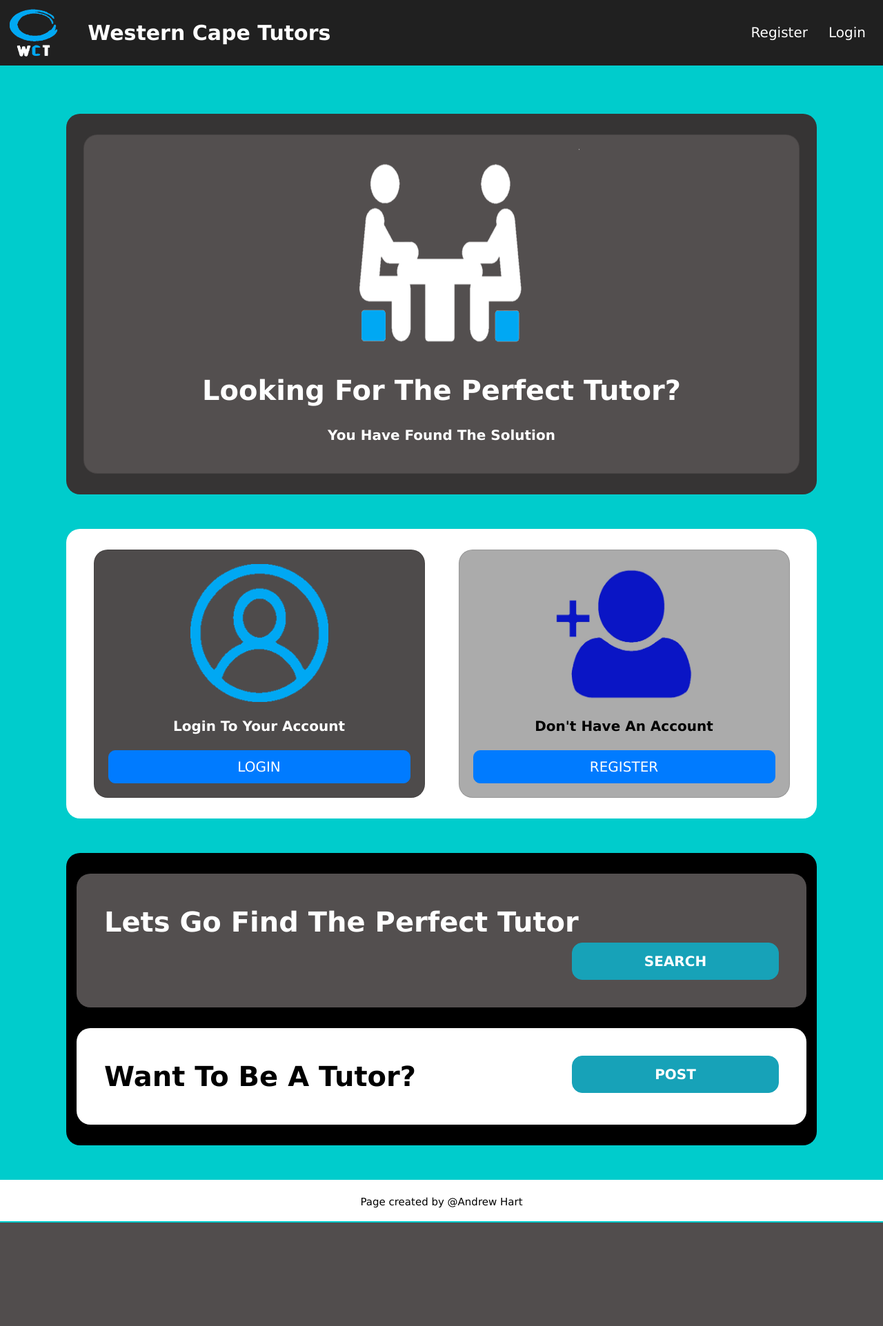
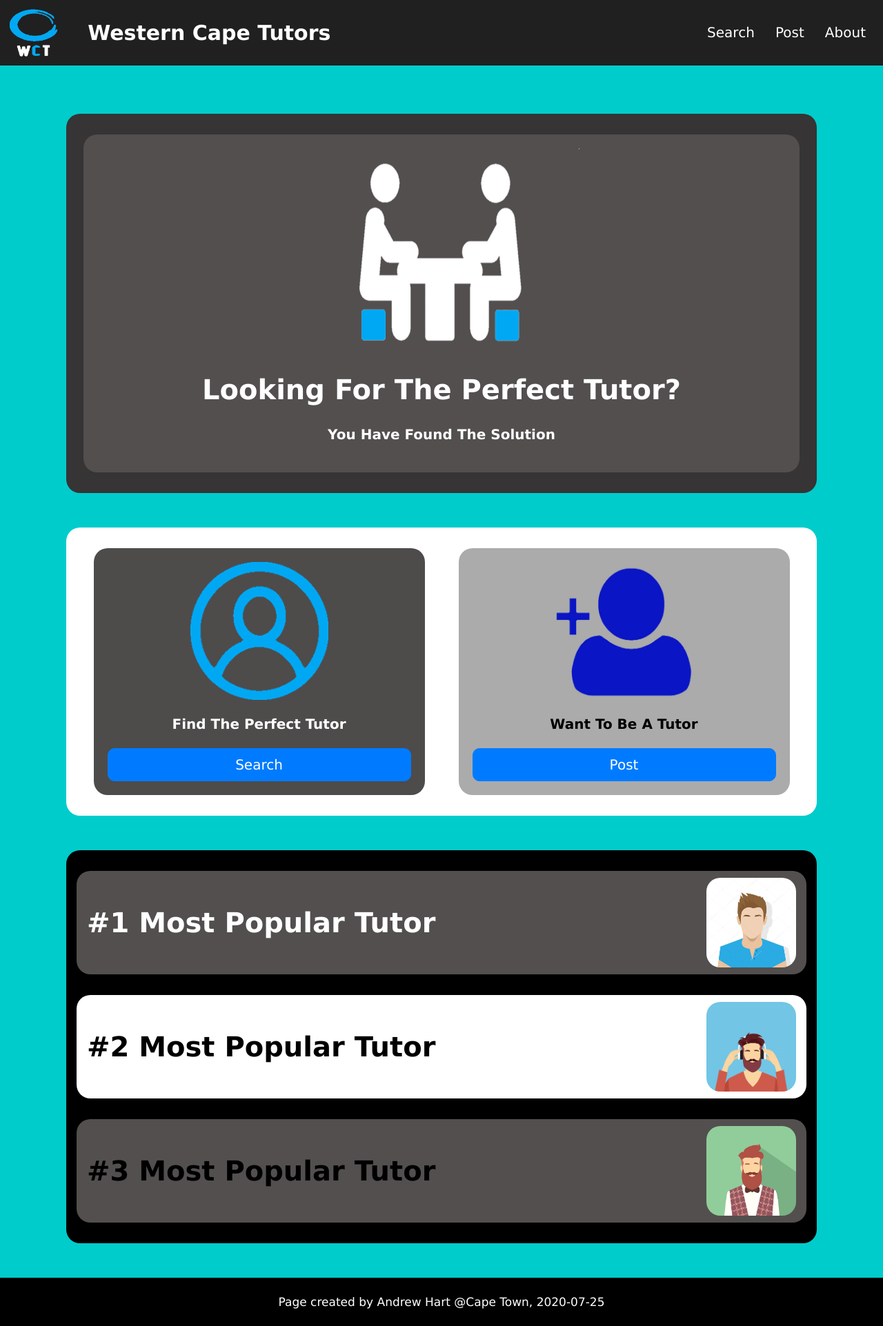
Before and after one commit to andy777-droid/Tutoring_Website, a PHP site: page /dashboard.html in a window 1280 px wide. Shown: the whole page at 69% size. Before the commit the page ends 1773 px from the top, so only its background shows below. Run offline with PHP 8.4, Linux system fonts and the light colour scheme.

Commit message:
removed login/registration

```diff
--- a/prototypes/project2/dashboard.html
+++ b/prototypes/project2/dashboard.html
@@ -13,8 +13,9 @@
         <a href="dashboard.html"><img src="logo.png" class="logo"></a>
         <div class="Title">Western Cape Tutors</div>
         <div class="menu">
-            <a href="register.html">Register</a>
-            <a href="login.html">Login</a>
+            <a href="search.html">Search</a>
+            <a href="post.html">Post</a>
+            <a href="about.html">About</a>
         </div>
     </header>
 
@@ -38,8 +39,8 @@
                     <div class="card" style="width: 30rem; background-color: #4e4b4b;">
                         <img class="card-img-top" src="login.png" alt="Card image cap">
                         <div class="card-body">
-                            <div class="card-title-1">Login To Your Account</div>
-                            <a href="login.html" class="btn btn-primary btn-lg btn-block">LOGIN</a>
+                            <div class="card-title-1">Find The Perfect Tutor</div>
+                            <a href="search.html" class="btn btn-primary btn-lg btn-block">Search</a>
                         </div>
                     </div>
                 </div>
@@ -48,8 +49,8 @@
                     <div class="card" style="width: 30rem; background-color: #ababab;">
                         <img class="card-img-top" src="register.jpg" alt="Card image cap">
                         <div class="card-body">
-                            <div class="card-title-2">Don't Have An Account</div>
-                            <a href="register.html" class="btn btn-primary btn-lg btn-block">REGISTER</a>
+                            <div class="card-title-2">Want To Be A Tutor</div>
+                            <a href="post.html" class="btn btn-primary btn-lg btn-block">Post</a>
                         </div>
                     </div>
                 </div>
@@ -59,23 +60,31 @@
 
         <div class="image-frame-3">
             <div class="row">
-                <div class="col-sm" style="background-color:rgb(83, 79, 79);border-radius: 20px; height: fit-content; padding: 40px; margin-bottom: 30px;">
-                    <div class="card-title-4" style="color: white;">Lets Go Find The Perfect Tutor</div>
-                    <button class="btn btn-info">SEARCH</button>
+                <div class="col-sm" style="background-color:rgb(83, 79, 79);border-radius: 20px; height: fit-content; margin-bottom: 30px;">
+                    <div class="card-title-4" style="color: white;">#1 Most Popular Tutor</div>
+                    <img src="tutor1.jpg" class="pp">
                 </div>
             </div>
 
             <div class="row">
-                <div class="col-sm" style="background-color: white; border-radius: 20px; height: fit-content; padding: 40px;">
-                    <div class="card-title-4">Want To Be A Tutor?</div>
-                    <button class="btn btn-info">POST</button>
+                <div class="col-sm" style="background-color: white; border-radius: 20px; height: fit-content; margin-bottom: 30px;">
+                    <div class="card-title-4">#2 Most Popular Tutor</div>
+                    <img src="tutor2.jpg" class="pp">
+
+                </div>
+            </div>
+
+            <div class="row">
+                <div class="col-sm" style="background-color:rgb(83, 79, 79); border-radius: 20px; height: fit-content;">
+                    <div class="card-title-4">#3 Most Popular Tutor</div>
+                    <img src="tutor3.jpg" class="pp">
                 </div>
             </div>
 
         </div>
     </div>
 
-    <footer>Page created by @Andrew Hart</footer>
+    <footer>Page created by Andrew Hart @Cape Town, 2020-07-25</footer>
 
 </body>
 
--- a/prototypes/project2/design.css
+++ b/prototypes/project2/design.css
@@ -112,6 +112,7 @@ header {
     margin: 0 auto;
     float: none;
     border-radius: 20px;
+    border: none;
     padding-top: 20px;
 }
 
@@ -127,6 +128,18 @@ header {
     height: 300px;
     margin: 0 auto;
     float: none;
+}
+
+.sponsors {
+    width: 100px;
+    height: 100px;
+}
+
+.contact {
+    background-color: white;
+    color: black;
+    border-radius: 20px;
+    padding: 20px;
 }
 
 .card-title-1 {
@@ -155,6 +168,8 @@ header {
     color: black;
     font-weight: bold;
     float: left;
+    height: 150px;
+    line-height: 150px;
 }
 
 .btn-primary {
@@ -168,6 +183,54 @@ header {
     font-size: 20px;
     font-weight: bold;
     line-height: 40px;
+}
+
+.form-post {
+    background-color: white;
+    margin-left: 150px;
+    margin-right: 150px;
+    margin-bottom: 50px;
+    border-radius: 20px;
+    height: fit-content;
+    width: auto;
+    padding: 30px;
+}
+
+.form-search {
+    background-color: white;
+    margin-left: 150px;
+    margin-right: 150px;
+    margin-bottom: 50px;
+    border-radius: 20px;
+    height: fit-content;
+    width: auto;
+    padding: 30px;
+}
+
+.post {
+    font-size: 20px;
+    font-weight: bold;
+    width: 30%;
+    text-align: left;
+    display: inline-block;
+    margin-right: 5px;
+    margin-bottom: 20px;
+}
+
+.post-text {
+    font-size: 23px;
+    font-weight: bold;
+    width: 50%;
+    display: inline-block;
+    padding: 5px;
+}
+
+.pp {
+    width: 130px;
+    height: 130px;
+    float: right;
+    border-radius: 20px;
+    margin-top: 10px;
 }
 
 .register-form {
@@ -199,12 +262,11 @@ header {
 }
 
 footer {
-    height: 60px;
-    line-height: 60px;
+    height: 70px;
+    line-height: 70px;
     text-align: center;
-    font-size: 15px;
-    color: black;
-    border-top: 2px solid white;
+    font-size: 17px;
+    color: white;
     bottom: 0;
-    background-color: #FFFFFF;
+    background-color: black;
 }
```
Also changed, not shown: prototypes/project2/about.html (added, +63 -0 lines), prototypes/project2/login.html (deleted, +0 -46 lines), prototypes/project2/post.html (added, +47 -0 lines), prototypes/project2/register.html (deleted, +0 -66 lines), prototypes/project2/search.html (added, +30 -0 lines), prototypes/project2/facebook.jpg (added), prototypes/project2/insta.jpg (added), prototypes/project2/tutor1.jpg (added), prototypes/project2/tutor2.jpg (added), prototypes/project2/tutor3.jpg (added), prototypes/project2/whatsapp.jpg (added), 1 other file.
